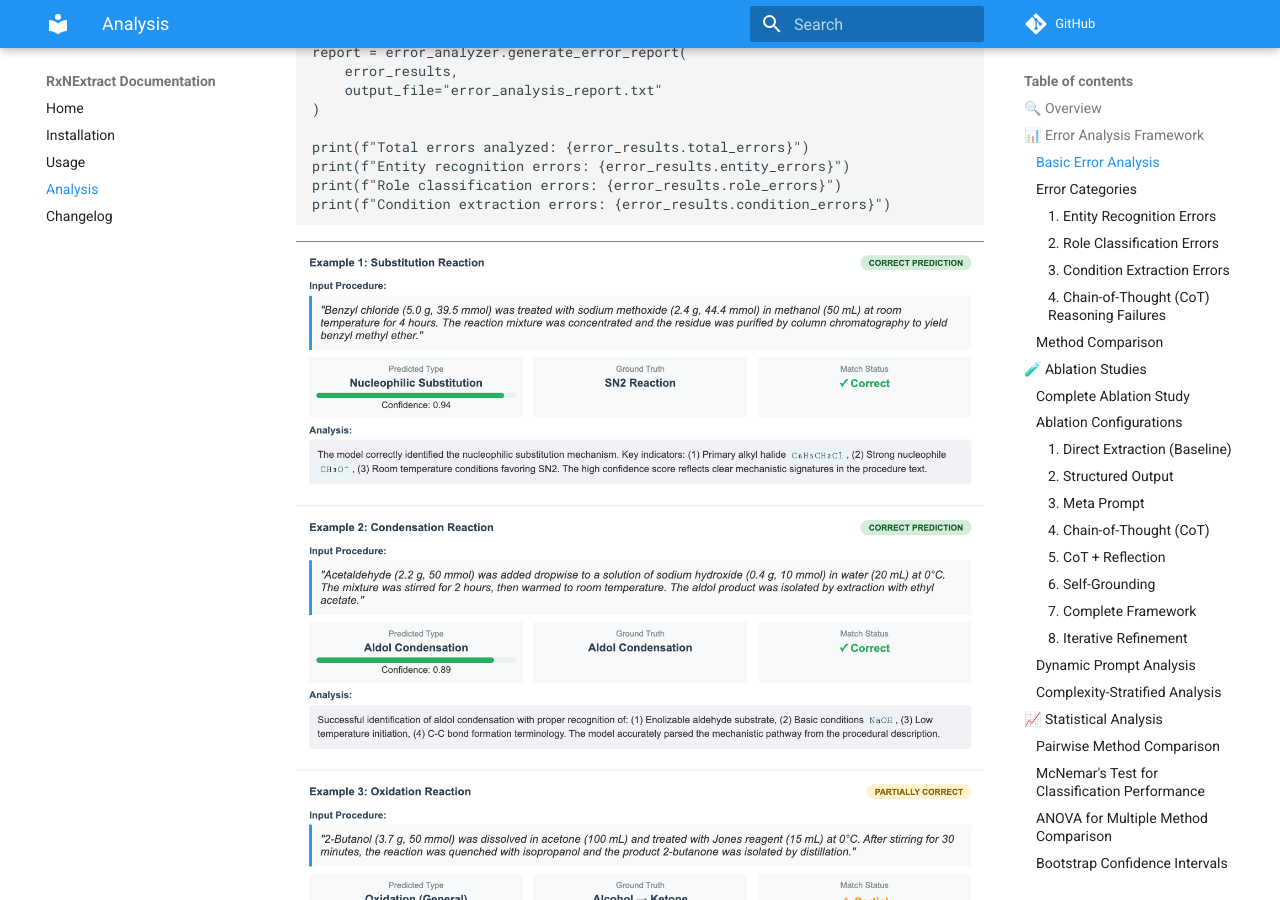
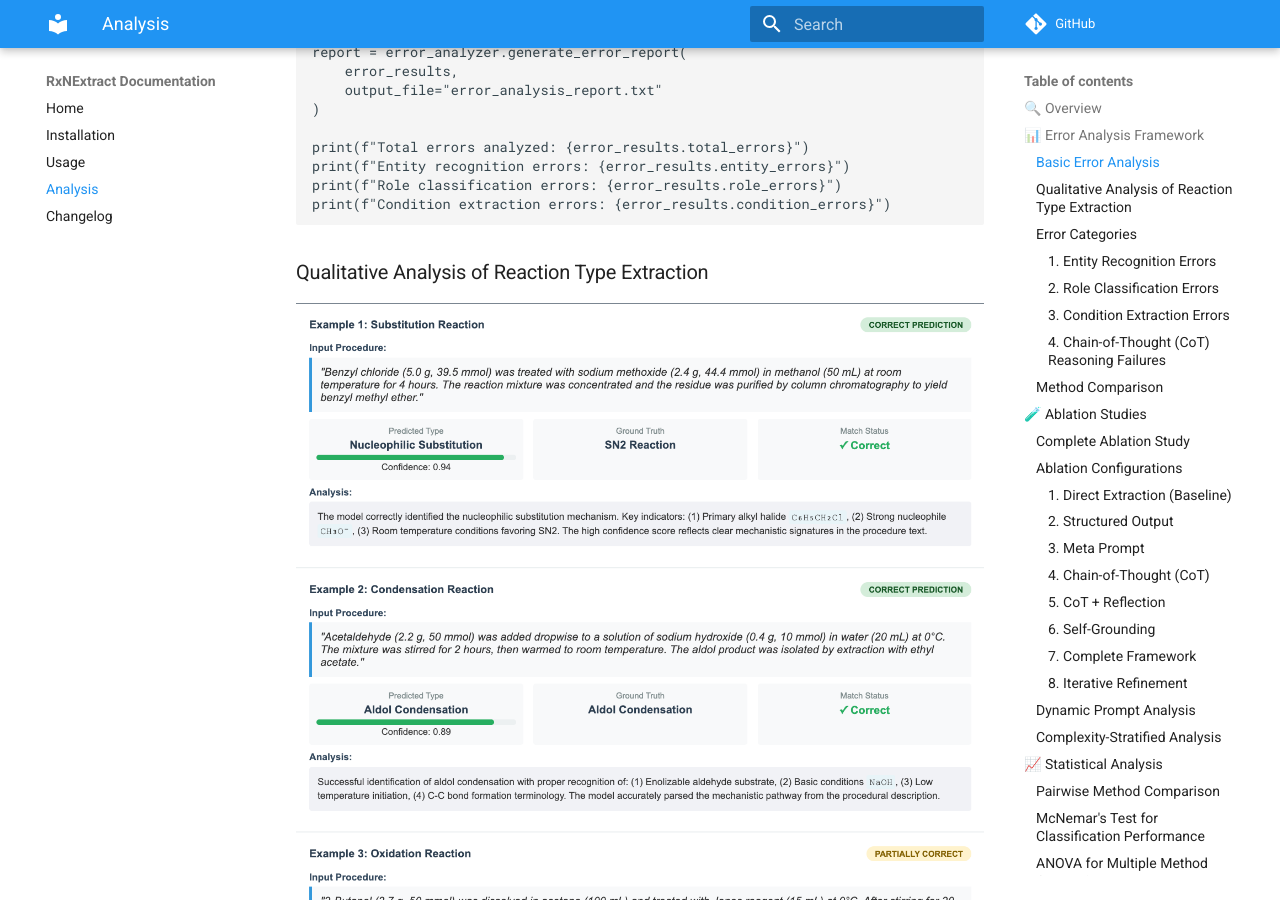
Before and after one commit to chemplusx/RxNExtract, an MkDocs documentation site: the page built from docs/ANALYSIS.md, in a window 1280 px wide and 900 px high, scrolled down 977 px. Built offline with MkDocs 1.6.1 and Material for MkDocs 9.7.7, drawn with Linux system fonts in a browser that asks for light colours; comment, search, counter and statistics services are not loaded.

Commit message:
Add qualitative analysis section to ANALYSIS.md
Added section for qualitative analysis of reaction type extraction with examples.

Signed-off-by: Madhavi <80488206+maddzey@users.noreply.github.com>

````diff
--- a/docs/ANALYSIS.md
+++ b/docs/ANALYSIS.md
@@ -44,6 +44,8 @@ print(f"Entity recognition errors: {error_results.entity_errors}")
 print(f"Role classification errors: {error_results.role_errors}")
 print(f"Condition extraction errors: {error_results.condition_errors}")
 ```
+
+### Qualitative Analysis of Reaction Type Extraction
 
 ![Extraction Examples](extraction_examples.png)
 
````
